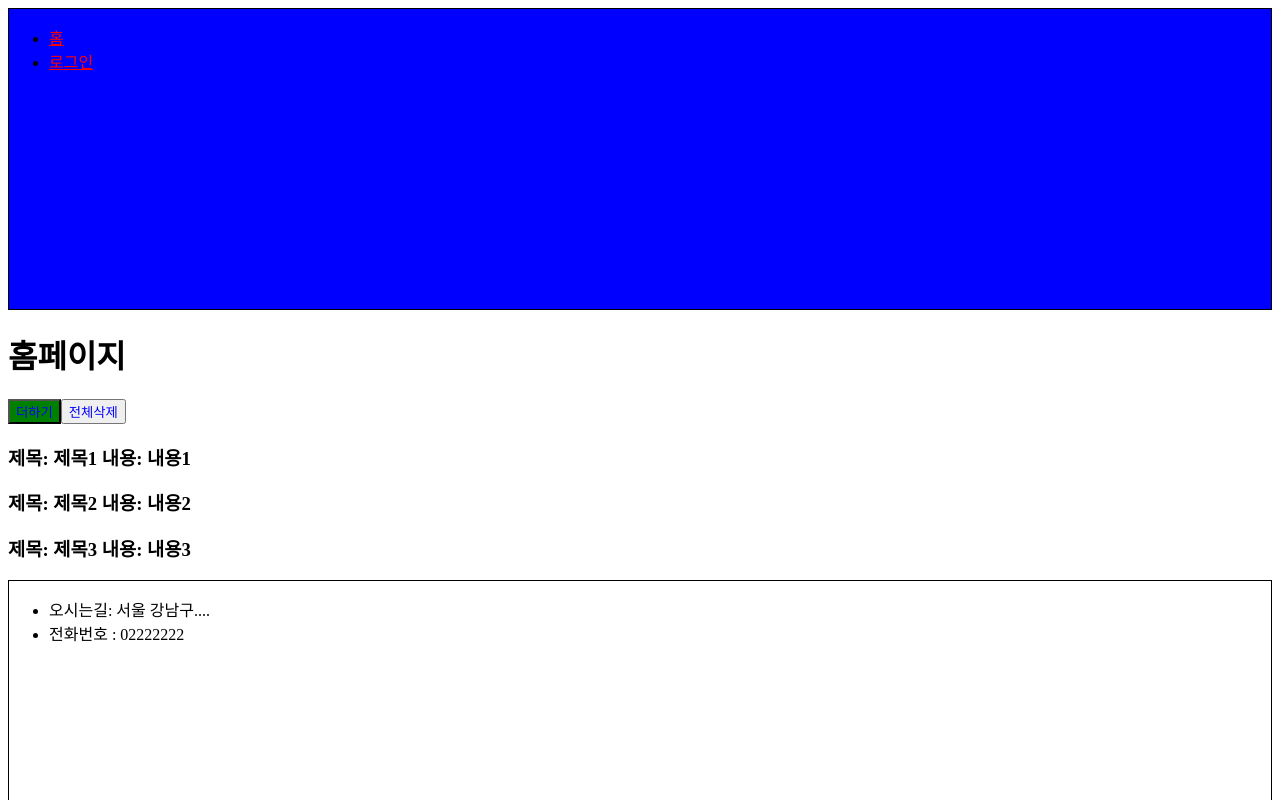
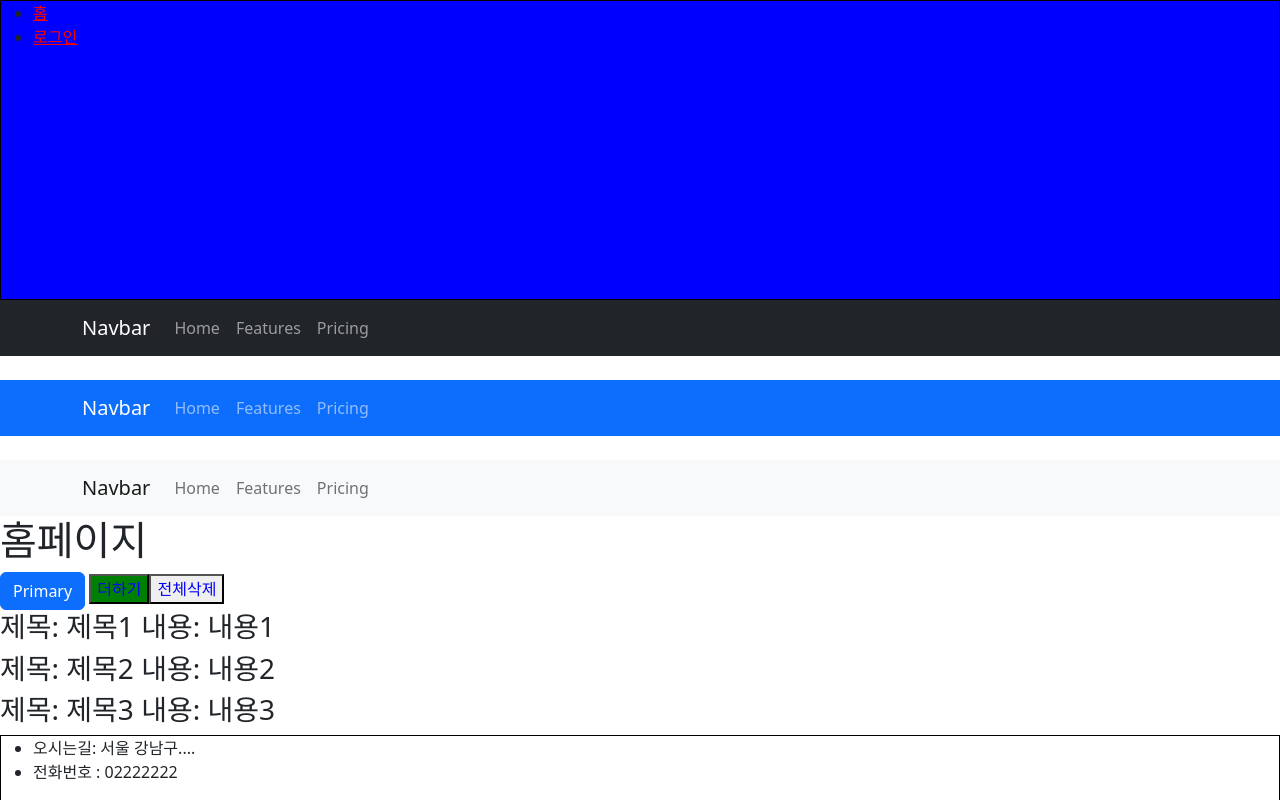
Before and after one commit to hanej93/react-springboot, a React (Create React App) app: page / in a window 1280 px wide. Shown: the top 800 px of the page. Built offline with nearby package versions, Linux system fonts and the light colour scheme.

Commit message:
react-bootstrarp 적용 1

```diff
--- a/src/App.js
+++ b/src/App.js
@@ -1,3 +1,4 @@
+import 'bootstrap/dist/css/bootstrap.min.css';
 import HomePage from './pages/HomePage';
 import LoginPage from './pages/LoginPage';
 import Header from './components/Header';
--- a/src/components/Header.js
+++ b/src/components/Header.js
@@ -1,6 +1,9 @@
 import React from 'react';
 import { Link } from 'react-router-dom';
 import styled from 'styled-components';
+import Container from 'react-bootstrap/Container';
+import Nav from 'react-bootstrap/Nav';
+import Navbar from 'react-bootstrap/Navbar';
 
 // 하나의 컴포넌트를 생성(재사용)
 
@@ -17,6 +20,7 @@
 
 const Header = () => {
   return (
+    <>
       <StyledHeaderDiv backgroundColor={'blue'}>
         <ul>
           <li>
@@ -27,6 +31,42 @@
           </li>
         </ul>
       </StyledHeaderDiv>
+      <>
+        <Navbar bg="dark" variant="dark">
+          <Container>
+            <Navbar.Brand href="#home">Navbar</Navbar.Brand>
+            <Nav className="me-auto">
+              <Nav.Link href="#home">Home</Nav.Link>
+              <Nav.Link href="#features">Features</Nav.Link>
+              <Nav.Link href="#pricing">Pricing</Nav.Link>
+            </Nav>
+          </Container>
+        </Navbar>
+        <br />
+        <Navbar bg="primary" variant="dark">
+          <Container>
+            <Navbar.Brand href="#home">Navbar</Navbar.Brand>
+            <Nav className="me-auto">
+              <Nav.Link href="#home">Home</Nav.Link>
+              <Nav.Link href="#features">Features</Nav.Link>
+              <Nav.Link href="#pricing">Pricing</Nav.Link>
+            </Nav>
+          </Container>
+        </Navbar>
+
+        <br />
+        <Navbar bg="light" variant="light">
+          <Container>
+            <Navbar.Brand href="#home">Navbar</Navbar.Brand>
+            <Nav className="me-auto">
+              <Nav.Link href="#home">Home</Nav.Link>
+              <Nav.Link href="#features">Features</Nav.Link>
+              <Nav.Link href="#pricing">Pricing</Nav.Link>
+            </Nav>
+          </Container>
+        </Navbar>
+      </>
+    </>
   );
 };
 
--- a/src/components/home/Home.js
+++ b/src/components/home/Home.js
@@ -1,3 +1,4 @@
+import Button from 'react-bootstrap/Button';
 import React from 'react';
 import styled from 'styled-components';
 
@@ -20,6 +21,7 @@
   return (
     <div>
       <h1>홈페이지</h1>
+      <Button variant="primary">Primary</Button>{' '}
       <StyledAddButton user={user}>더하기</StyledAddButton>
       <StyledDeleteButton user={user} onClick={() => setBoards([])}>
         전체삭제
```
Lines whose indentation alone changed are shown as unchanged.
